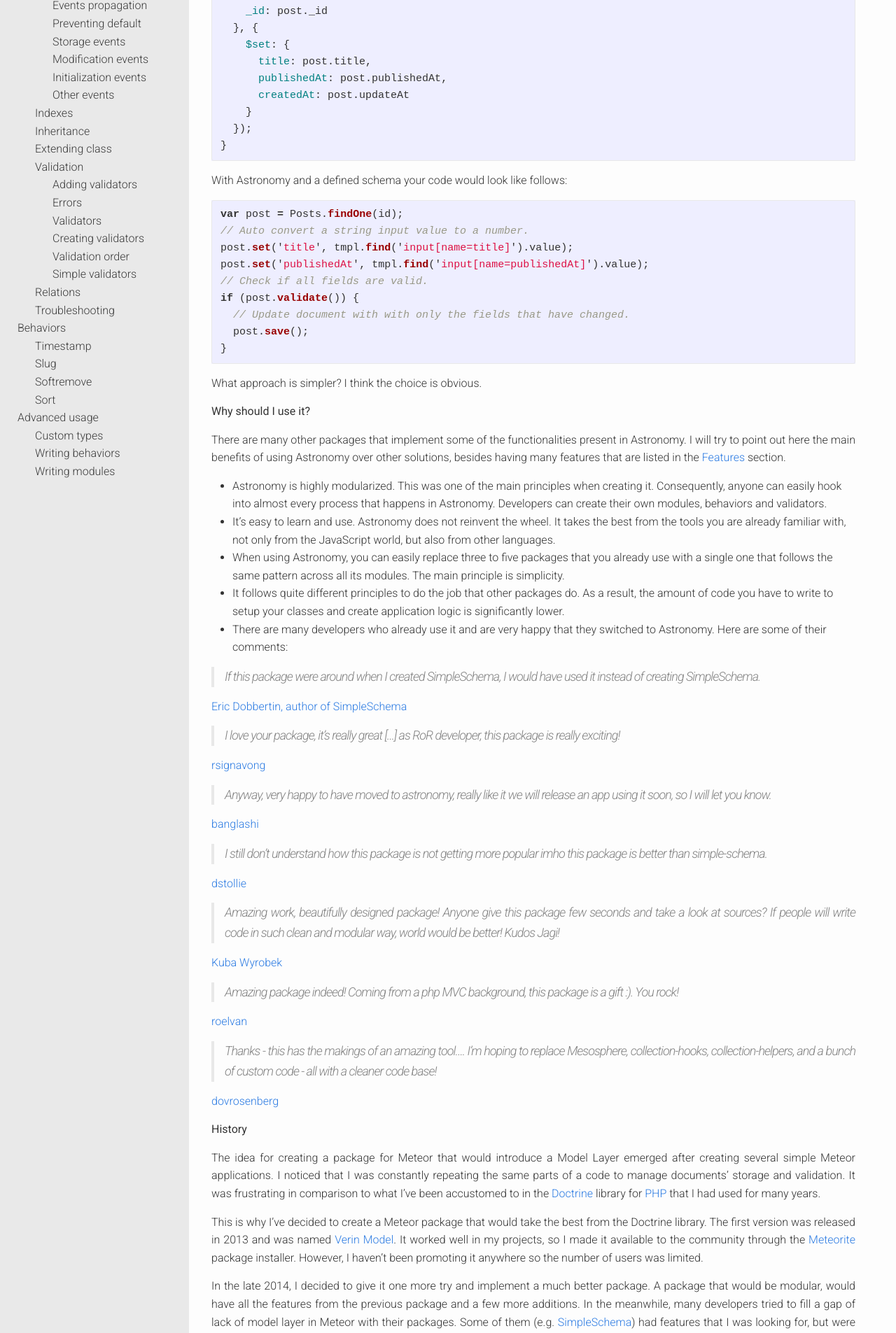
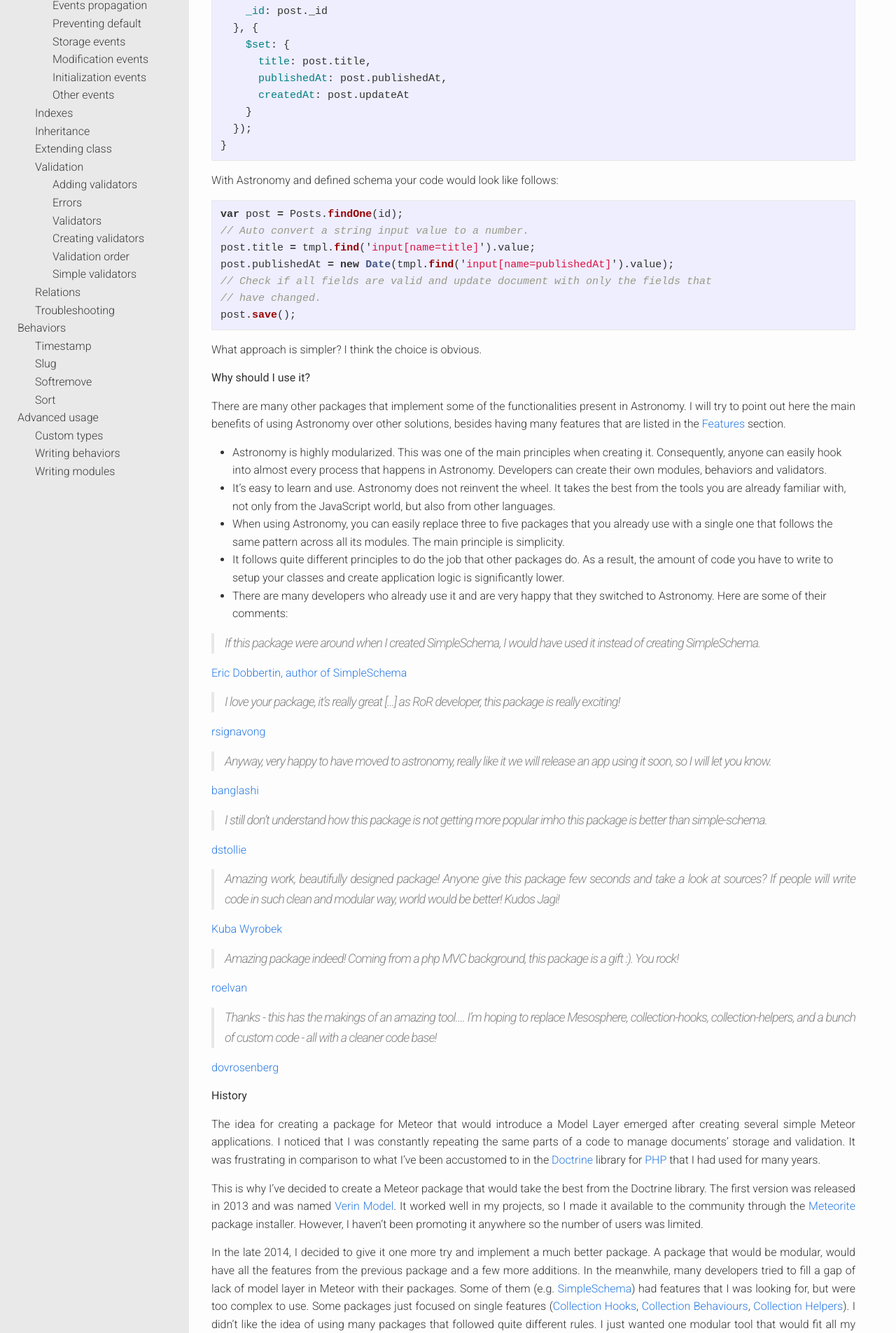
Before and after one commit to jagi/meteor-astronomy, a Jekyll site: the page built from v2.md, in a window 1280 px wide. Shown: the part 791-2696 px from the top of the page at 70% size. Built offline with Jekyll 4.4.1, drawn with Linux system fonts in a browser that asks for light colours.

Commit message:
v2 Getting started

````diff
--- a/_includes/v2/what_is_astronomy.md
+++ b/_includes/v2/what_is_astronomy.md
@@ -35,18 +35,16 @@ if (post.title.length < 3) {
 }
 ```
 
-With Astronomy and a defined schema your code would look like follows:
+With Astronomy and defined schema your code would look like follows:
 
 ```js
 var post = Posts.findOne(id);
 // Auto convert a string input value to a number.
-post.set('title', tmpl.find('input[name=title]').value);
-post.set('publishedAt', tmpl.find('input[name=publishedAt]').value);
-// Check if all fields are valid.
-if (post.validate()) {
-  // Update document with with only the fields that have changed.
-  post.save();
-}
+post.title = tmpl.find('input[name=title]').value;
+post.publishedAt = new Date(tmpl.find('input[name=publishedAt]').value);
+// Check if all fields are valid and update document with only the fields that
+// have changed.
+post.save();
 ```
 
 What approach is simpler? I think the choice is obvious.
````
Also changed, not shown: .eslintrc.json (added).
